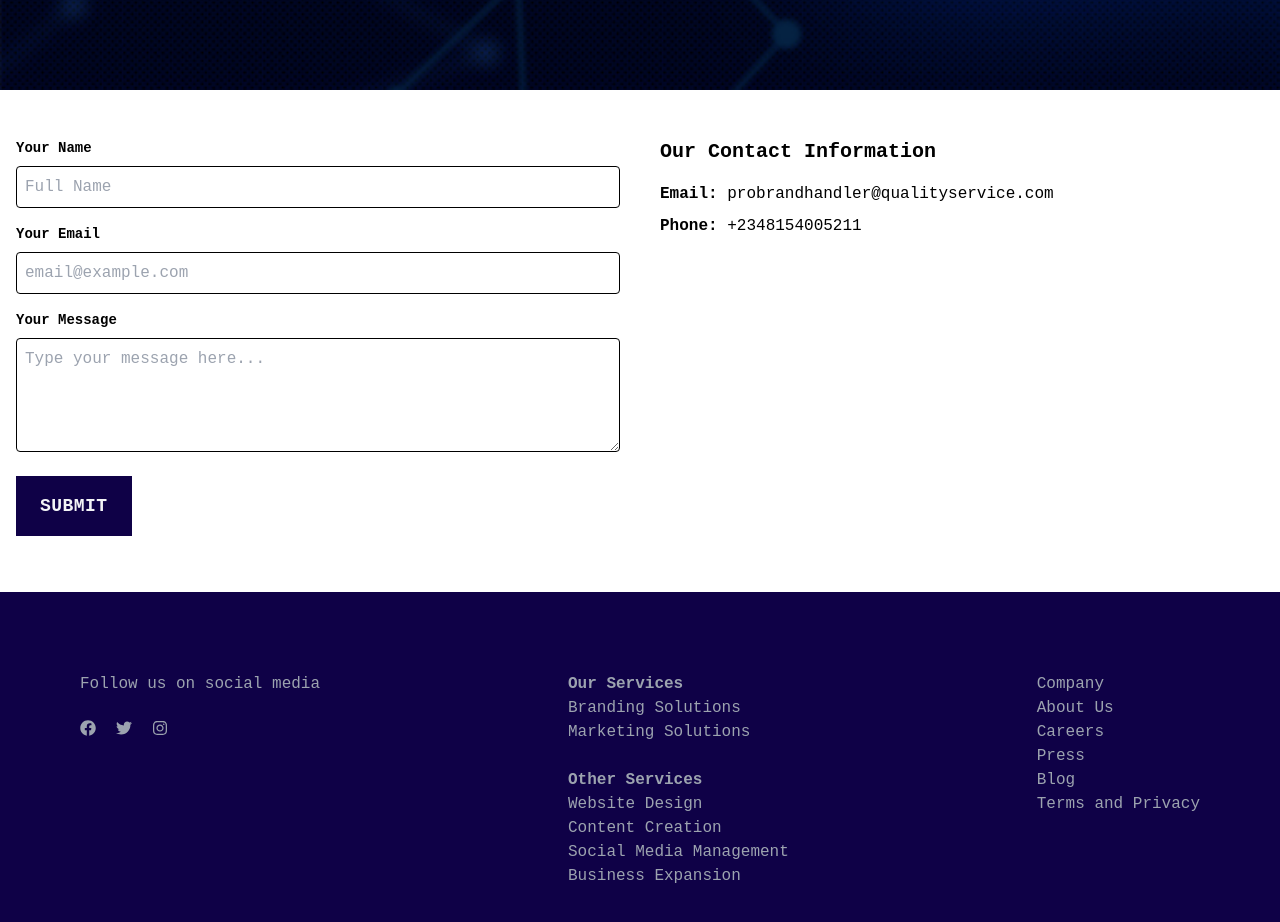
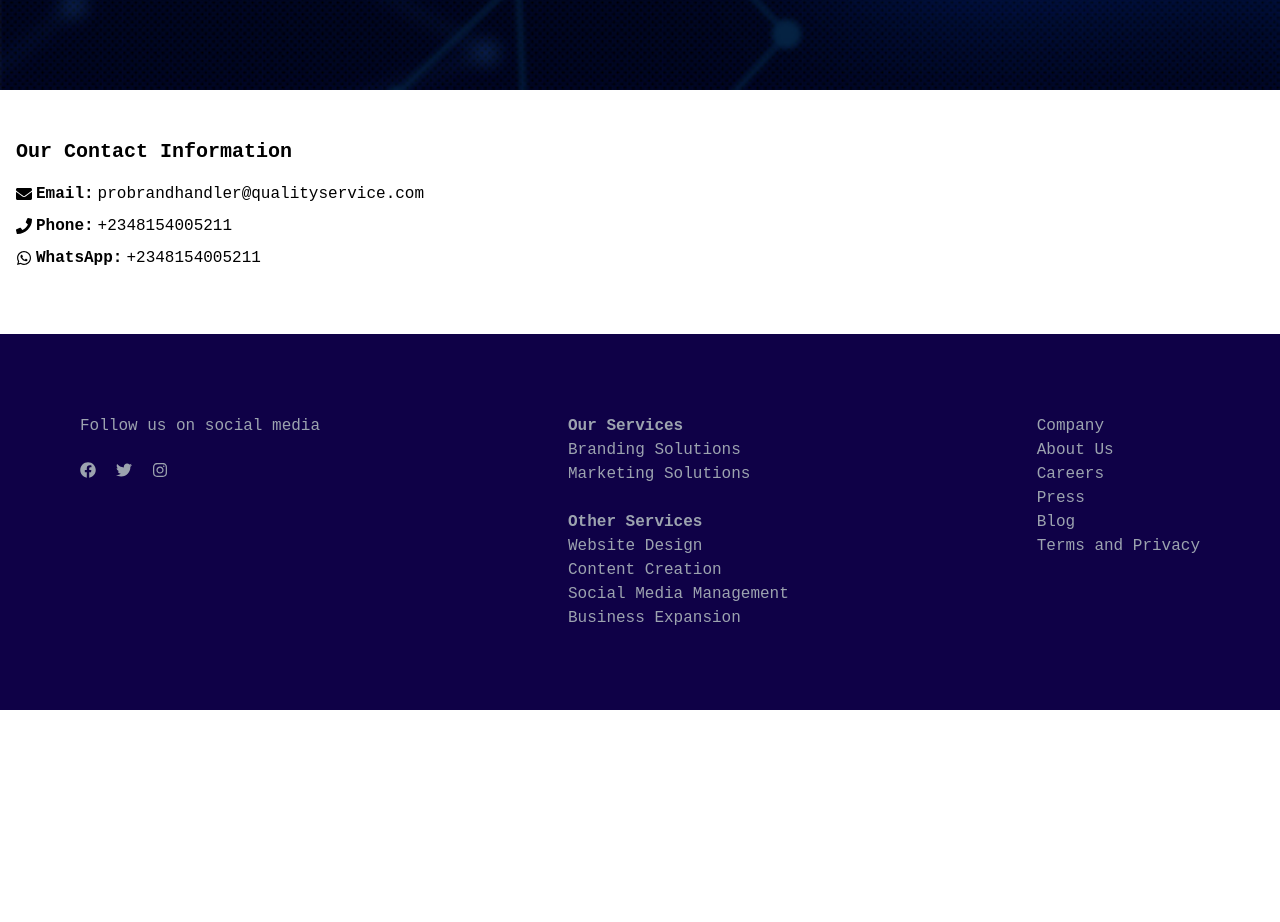
Before and after one commit to Samuel-Dare/probrandhandler, a React (Vite) app: page /contact in a window 1280 px wide. Shown: the part 780-1702 px from the top of the page. After the commit the page ends 1490 px from the top, so only its background shows below. Built offline with nearby package versions, Linux system fonts and the light colour scheme.

Commit message:
third commit

```diff
--- a/src/pages/ContactUs.jsx
+++ b/src/pages/ContactUs.jsx
@@ -3,6 +3,10 @@ import Header2 from '../ui/Header2';
 import { useScreenSize } from '../contexts/ScreenSize';
 import Button from '../ui/Button';
 import Animation from '../utils/Animation';
+import { FaEnvelope, FaPhone, FaWhatsapp } from 'react-icons/fa';
+
+const primaryFull =
+  'inline-block text-sm bg-colorBrand1 font-semibold uppercase tracking-wide text-colorGrey50 transition-colors duration-300 hover:bg-colorBrand2 focus:bg-colorBrand2 focus:outline-none focus:ring focus:ring-colorBrand2 focus:ring-offset-2 disabled:cursor-not-allowed w-full rounded-none px-4 py-3 md:px-6 md:py-4 md:text-lg';
 
 function ContactUs() {
   const { isSmallScreen } = useScreenSize();
@@ -20,7 +24,7 @@ function ContactUs() {
 
         <div className="grid grid-cols-1 gap-10 md:grid-cols-2">
           {/* Contact Form */}
-          <Animation type="2">
+          {/* <Animation type="2">
             <form className="space-y-4">
               <div>
                 <label
@@ -77,20 +81,100 @@ function ContactUs() {
                 Submit
               </Button>
             </form>
-          </Animation>
+
+            <form
+              action="https://formsubmit.io/send/probrandhandler@qualityservice.com"
+              method="POST"
+            >
+              <div>
+                <input
+                  type="hidden"
+                  name="_subject"
+                  value="New Email Message from Probrandhandlers!"
+                />
+                <input
+                  type="hidden"
+                  name="_redirect"
+                  value="https://sam-dare.netlify.app/thankyou.html"
+                />
+
+                <label
+                  className="mb-2 block text-sm font-semibold"
+                  htmlFor="name"
+                >
+                  Your Name
+                </label>
+                <input
+                  type="text"
+                  name="name"
+                  className="mb-2 w-full rounded border p-2"
+                  placeholder="Full Name"
+                  required
+                />
+                <label
+                  className="mb-2 block text-sm font-semibold"
+                  htmlFor="email"
+                >
+                  Your Email
+                </label>
+                <input
+                  type="email"
+                  name="email"
+                  placeholder="Email Address"
+                  className="w-full rounded border p-2"
+                  required
+                />
+              </div>
+              <label
+                className="mb-2 mt-2 block text-sm font-semibold"
+                htmlFor="message"
+              >
+                Your Message
+              </label>
+              <textarea
+                rows="4"
+                name="message"
+                className="w-full rounded border p-2"
+                placeholder="Type your message here..."
+                required
+              ></textarea>
+
+              <input
+                name="_formsubmit_id"
+                type="text"
+                style={{ display: 'none' }}
+              />
+
+              <input type="submit" value="Submit" className={primaryFull} />
+            </form>
+          </Animation> */}
 
           {/* Contact Information */}
           <Animation type="3">
             <h2 className="mb-4 text-xl font-bold">Our Contact Information</h2>
-            <p className="text-gray-700 mb-2">
+            <p className="text-gray-700 mb-2 flex gap-1">
+              <i className="mt-1">
+                <FaEnvelope />
+              </i>
               <span className="font-semibold">Email:</span>{' '}
               <a href="mailto:probrandhandlers@qualityservice.com">
                 probrandhandler@qualityservice.com
               </a>
             </p>
-            <p className="text-gray-700 mb-2">
+            <p className="text-gray-700 mb-2 flex gap-1">
+              <i className="mt-1">
+                <FaPhone />
+              </i>
               <span className="font-semibold">Phone:</span>{' '}
               <a href="tel:+2348154005211">+2348154005211</a>
+            </p>
+            <p className="text-gray-700 mb-2 flex gap-1">
+              <i className="mt-1">
+                <FaWhatsapp />
+              </i>
+              <span className="font-semibold">WhatsApp:</span>{' '}
+              {/* <a href="https://api.whatsapp.com/send?phone=15551234567"> */}
+              <a href="https://wa.me/message/JISFLWSZK74GD1">+2348154005211</a>
             </p>
             {/* <p className="text-gray-700">
               <span className="font-semibold">Address:</span> 123 Jide Str,
--- a/src/ui/Footer.jsx
+++ b/src/ui/Footer.jsx
@@ -1,4 +1,4 @@
-import { FaFacebook, FaInstagram, FaTwitter } from 'react-icons/fa';
+import { FaEnvelope, FaFacebook, FaInstagram, FaTwitter } from 'react-icons/fa';
 
 function Footer() {
   return (
@@ -16,6 +16,9 @@ function Footer() {
           <a href="https://www.instagram.com/probrandhandler?igsh=MWgxM3VmeTJsOXE4cQ==">
             <FaInstagram />
           </a>
+          {/* <a href="mailto:probrandhandler@qualityservice.com">
+            <FaEnvelope />
+          </a> */}
         </ul>
       </div>
 
--- a/src/ui/Header.jsx
+++ b/src/ui/Header.jsx
@@ -6,8 +6,8 @@ import { useScreenSize } from '../contexts/ScreenSize';
 import { useOverlay } from '../contexts/OverlayContext';
 import Animation from '../utils/Animation';
 
-const primaryFull =
-  'inline-block text-sm bg-colorBrand1 font-semibold uppercase tracking-wide text-colorGrey50 transition-colors duration-300 hover:bg-colorBrand2 focus:bg-colorBrand2 focus:outline-none focus:ring focus:ring-colorBrand2 focus:ring-offset-2 disabled:cursor-not-allowed w-full rounded-none px-4 py-3 md:px-6 md:py-4 md:text-lg';
+// const primaryFull =
+//   'inline-block text-sm bg-colorBrand1 font-semibold uppercase tracking-wide text-colorGrey50 transition-colors duration-300 hover:bg-colorBrand2 focus:bg-colorBrand2 focus:outline-none focus:ring focus:ring-colorBrand2 focus:ring-offset-2 disabled:cursor-not-allowed w-full rounded-none px-4 py-3 md:px-6 md:py-4 md:text-lg';
 
 export function HeaderOverlayContent() {
   const navigate = useNavigate();
```
